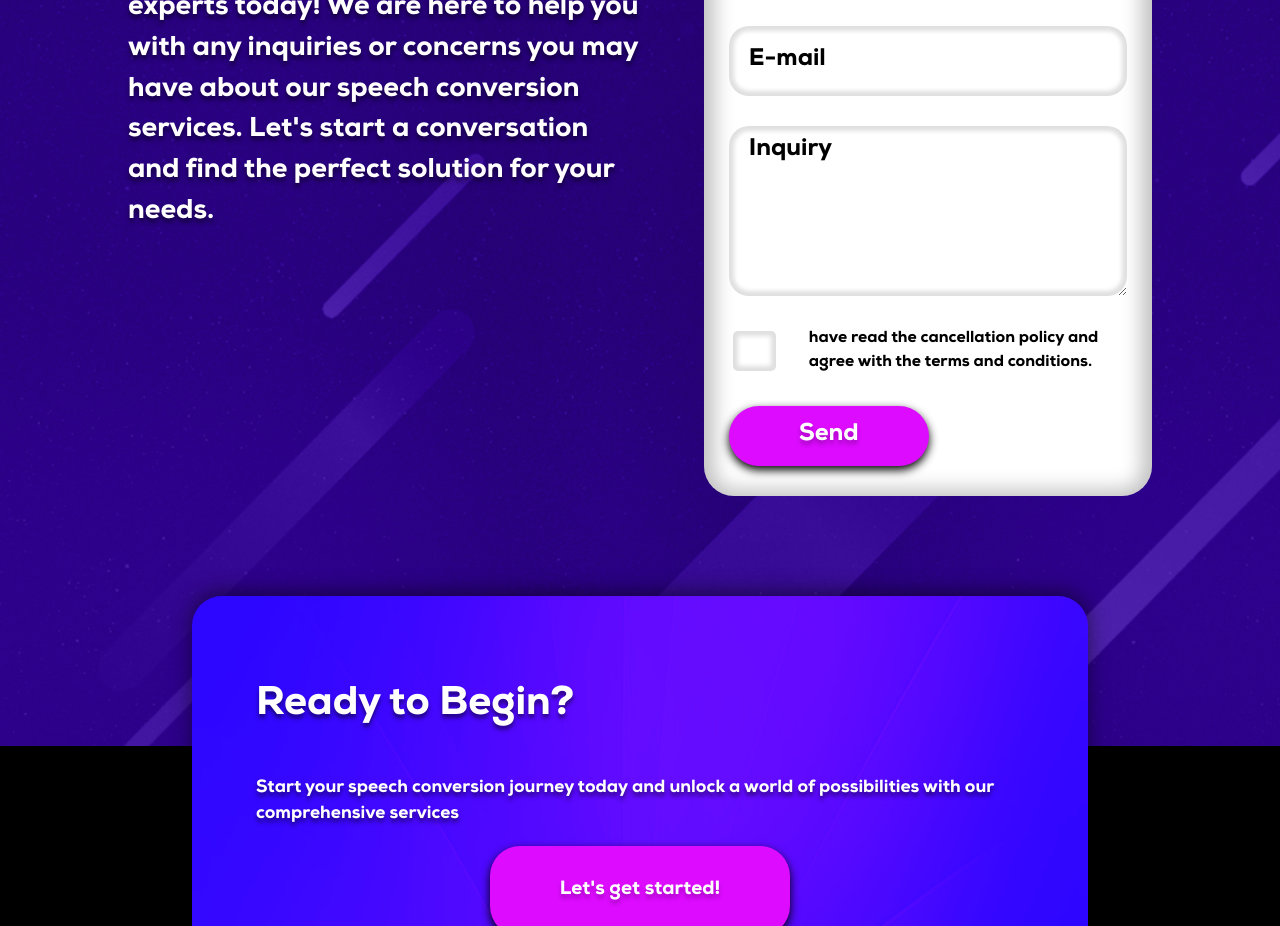
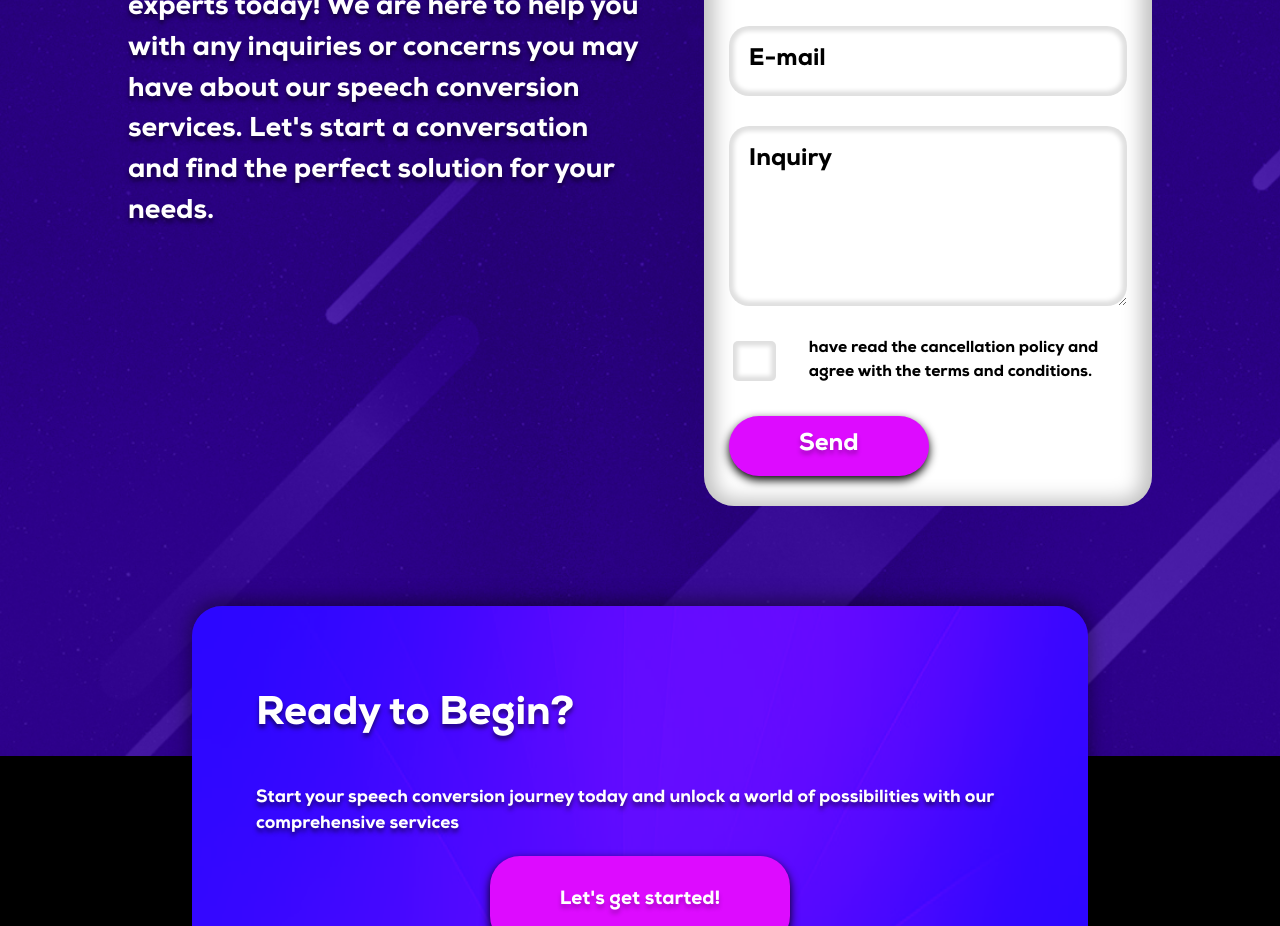
Before and after one commit to Intrgalactic/create-boss-test, a React (Vite) app: page / in a window 1280 px wide. Shown: the part 6220-7146 px from the top of the page. Built offline with nearby package versions, Linux system fonts and the light colour scheme.

Commit message:
fixed css

```diff
--- a/src/components/carousel.jsx
+++ b/src/components/carousel.jsx
@@ -15,7 +15,7 @@ export const Carousel = forwardRef((props, ref) => {
         return () => {
             window.removeEventListener("resize", handleWindowResize);
         }
-    }, [setScrollCount, ref.current, windowSize]);
+    }, [setScrollCount, ref.current]);
     function handleWindowResize() {
         setWindowSize(window.innerWidth);
     }
--- a/src/index.css
+++ b/src/index.css
@@ -480,6 +480,8 @@ textarea {
   font-family: NexaHeavy;
   color: black;
   border-radius: 20px;
+  -webkit-appearance: none;
+  appearance: none;
   border: none;
   font-size: 1.5em;
   box-shadow: 0px 0px 4px 5px rgba(0, 0, 0, 0.125) inset;
@@ -521,6 +523,7 @@ textarea {
   min-width: 80%;
   max-width: 80%;
   height: 150px;
+  padding-top:20px;
   max-height: 250px;
   min-height: 150px;
 }
@@ -827,7 +830,7 @@ footer {
   }
 
   .testimonial__box p:not(.testimonial__box-user-details p) {
-    font-size: 0.65em;
+    font-size: 0.8em;
   }
 
   .section-heading:not(.benefits-section .section-heading) {
```
